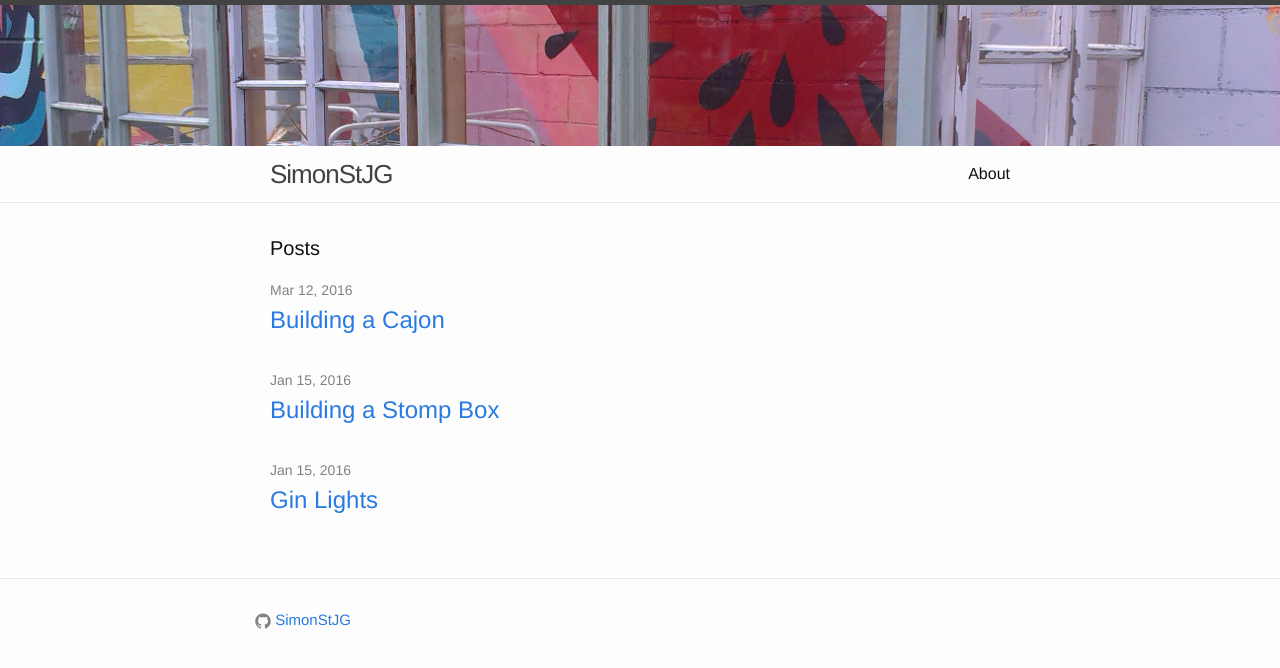
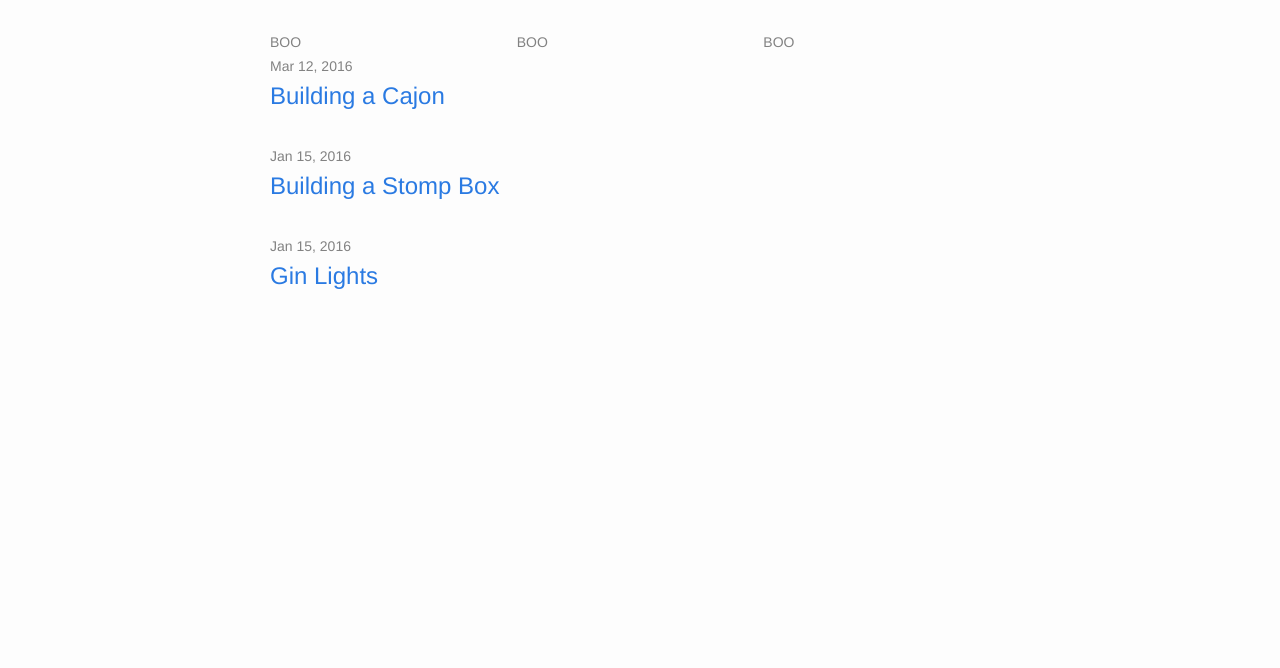
Before and after one commit to SimonStJG/SimonStJG.github.io, a Jekyll site: the page built from index.html, in a window 1280 px wide. Shown: the top 668 px of the page. Built offline with Jekyll 4.4.1, drawn with Linux system fonts in a browser that asks for light colours.

Commit message:
Starting to build a grid

```diff
--- a/_config.yml
+++ b/_config.yml
@@ -8,6 +8,7 @@
 # Site settings
 title: SimonStJG
 email: lol@no
+author: Simon StJG
 baseurl: "" # the subpath of your site, e.g. /blog
 url: "http://SimonStJG.githubpages.io" # the base hostname & protocol for your site
 github_username:  SimonStJG
--- a/_includes/head.html
+++ b/_includes/head.html
@@ -4,6 +4,8 @@
   <meta name="viewport" content="width=device-width, initial-scale=1">
 
   <title>{% if page.title %}{{ page.title }}{% else %}{{ site.title }}{% endif %}</title>
+
+  <meta name="author" content="{{ site.author }}">
   <meta name="description" content="{% if page.excerpt %}{{ page.excerpt | strip_html | strip_newlines | truncate: 160 }}{% else %}{{ site.description }}{% endif %}">
 
   <link rel="stylesheet" href="{{ "/css/main.css" | prepend: site.baseurl }}">
--- /dev/null
+++ b/_layouts/grid-selection.html
@@ -0,0 +1,16 @@
+<!DOCTYPE html>
+<html>
+
+  {% include head.html %}
+
+  <body>
+
+    <div class="page-content">
+      <div class="wrapper">
+        {{ content }}
+      </div>
+    </div>
+
+  </body>
+
+</html>
--- /dev/null
+++ b/_sass/_grid.scss
@@ -0,0 +1,40 @@
+/**
+ * Grid mixin borrowed from:
+ * http://thesassway.com/intermediate/simple-grid-mixins
+ */
+
+
+// TODO SJG Check screen width etc
+
+// TODO SJG make this a mixin?
+.gr-row {
+  font-size: 0;
+}
+
+
+@mixin col($col, $sum, $gap: 1em, $align: top, $first: false, $last: false) {
+  width: percentage($col/$sum);
+  font-size: 16px;
+  display: inline-block;
+  vertical-align: $align;
+  box-sizing: border-box;
+  padding-left: if($first, 0, $gap);
+  padding-right: if($last, 0, $gap);
+
+  @media only screen and (min-width: 768px) {
+    width: percentage($col/$sum);
+    vertical-align: $align;
+  }
+}
+
+.gr-col1 {
+  @include col(1, 3, $first: true);
+}
+
+.gr-col2 {
+  @include col(2, 3);
+}
+
+.gr-col3 {
+  @include col(3, 3, $last: true);
+}
--- a/css/main.scss
+++ b/css/main.scss
@@ -49,5 +49,6 @@ $on-laptop:        800px;
 @import
         "base",
         "layout",
-        "syntax-highlighting"
+        "syntax-highlighting",
+        "grid"
 ;
--- a/index.html
+++ b/index.html
@@ -1,11 +1,20 @@
 ---
-layout: default
+layout: grid-selection
 ---
 
 <div class="home">
 
-  <h1 class="page-heading">Posts</h1>
-
+  <div class="gr-row">
+      <div class="gr-col1">
+        <span class="post-meta">BOO</span>
+      </div>
+      <div class="gr-col1">
+        <span class="post-meta">BOO</span>
+      </div>
+      <div class="gr-col1">
+        <span class="post-meta">BOO</span>
+      </div>
+    </div>
   <ul class="post-list">
     {% for post in site.posts %}
       <li>
```
Also changed, not shown: feed.xml (deleted, +0 -30 lines), 1 other file.
